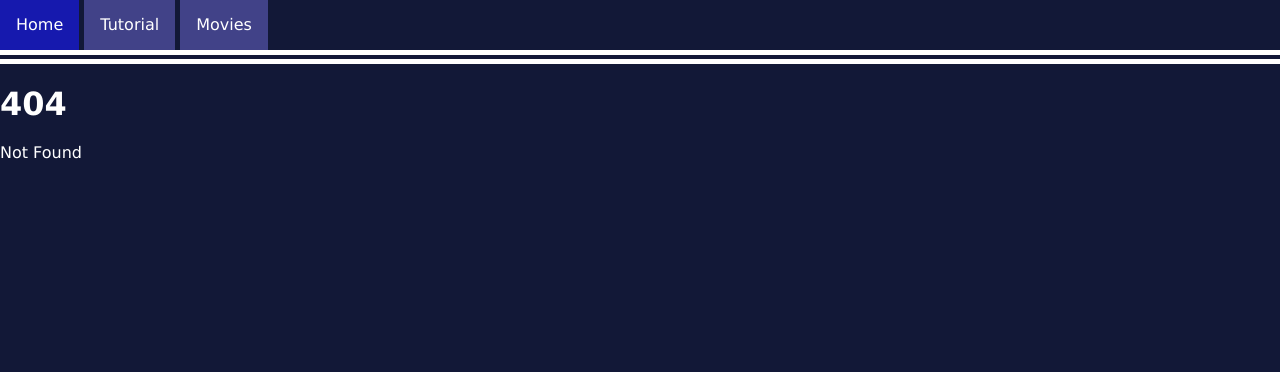
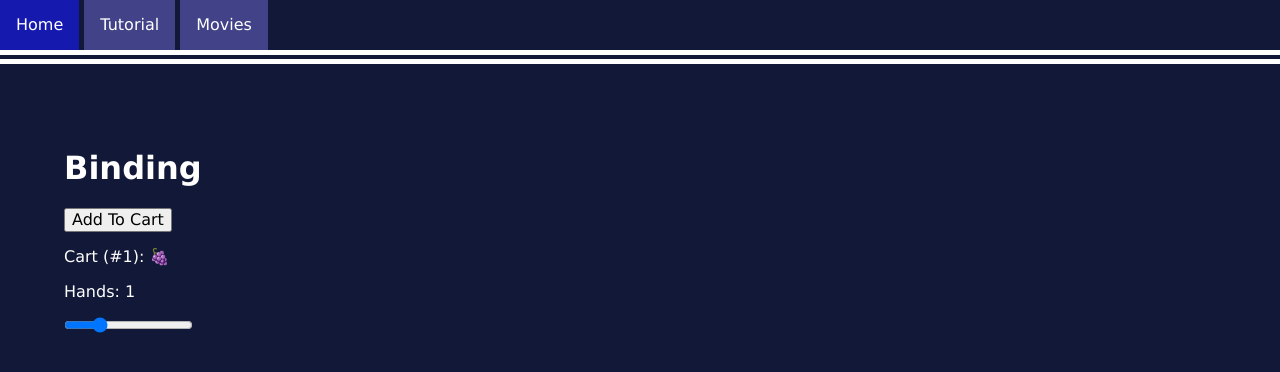
Before and after one commit to the-sides/svelte-tutorial, a SvelteKit app in the folder skeleton-app/: page /tut/7 in a window 1280 px wide. Before the commit this address had no page. Shown: the top 372 px of the page. Built offline with nearby package versions, Linux system fonts and the light colour scheme.

Commit message:
Finish Tutorial

```diff
--- a/skeleton-app/package.json
+++ b/skeleton-app/package.json
@@ -11,6 +11,7 @@
 		"@sveltejs/adapter-auto": "^2.0.0",
 		"@sveltejs/kit": "^1.27.4",
 		"svelte": "^4.2.7",
+		"svelte-confetti": "^1.3.1",
 		"vite": "^4.4.2"
 	},
 	"type": "module"
--- /dev/null
+++ b/skeleton-app/src/routes/tut/7/+page.svelte
@@ -0,0 +1,30 @@
+<script>
+    const fruit = ['🍌','🍊','🍉','🍒','🍓','🍎']
+    const getRandomFruit = () => fruit[Math.floor(Math.random() * 6)];
+
+    // Reactive Assignments
+    let hands = 1;
+    let cart = ['🍇'];
+
+    function addToCart() {
+        // cart.push(getRandomFruit())
+        let i = hands;
+        while(i-- > 0)
+            cart = [...cart, getRandomFruit()]
+    }
+
+</script>
+
+<section>
+    <h1>Binding</h1>
+    <button on:click={addToCart}>Add To Cart</button>
+    <p>Cart (#{cart.length}): {cart}</p>
+    <p>Hands: {hands}</p>
+    <input type="range" bind:value={hands} min={0} max={4}>
+</section>
+
+<style>
+    div {
+        margin: 2rem 0;
+    }
+</style>
```
Also changed, not shown: skeleton-app/src/routes/tut/8/+page.svelte (added, +8 -0 lines), 1 other file (tests, documents, lock files or other folders).
